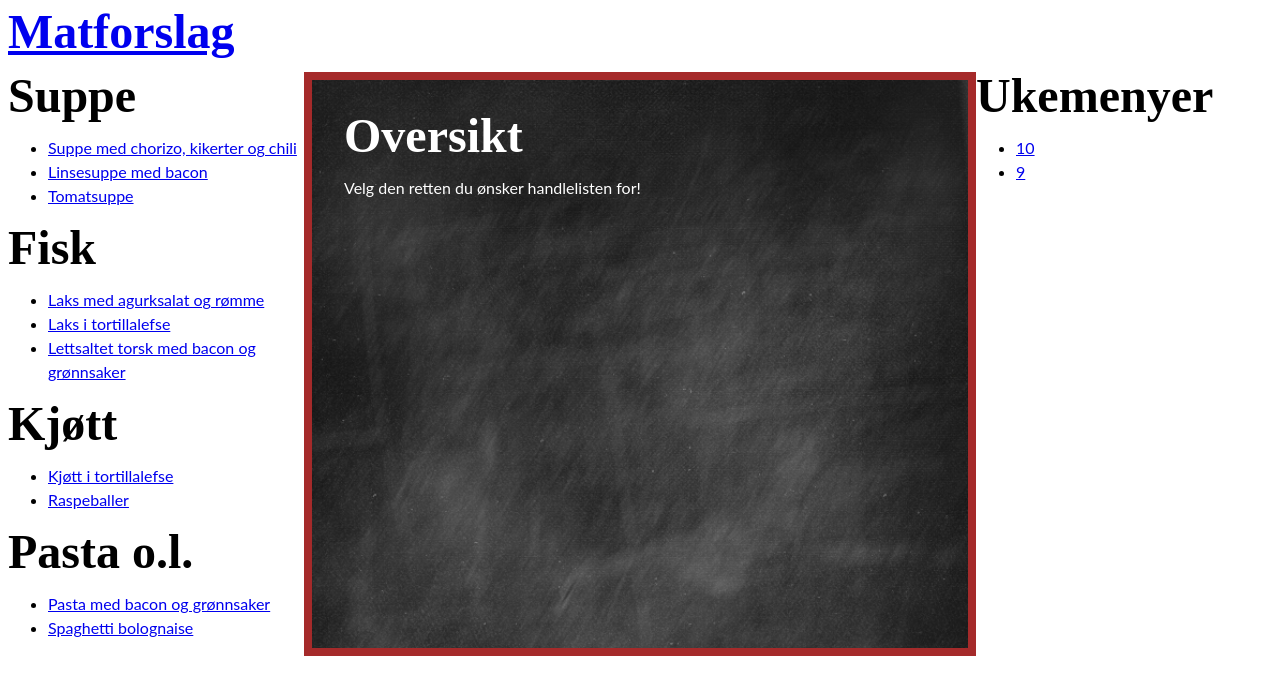
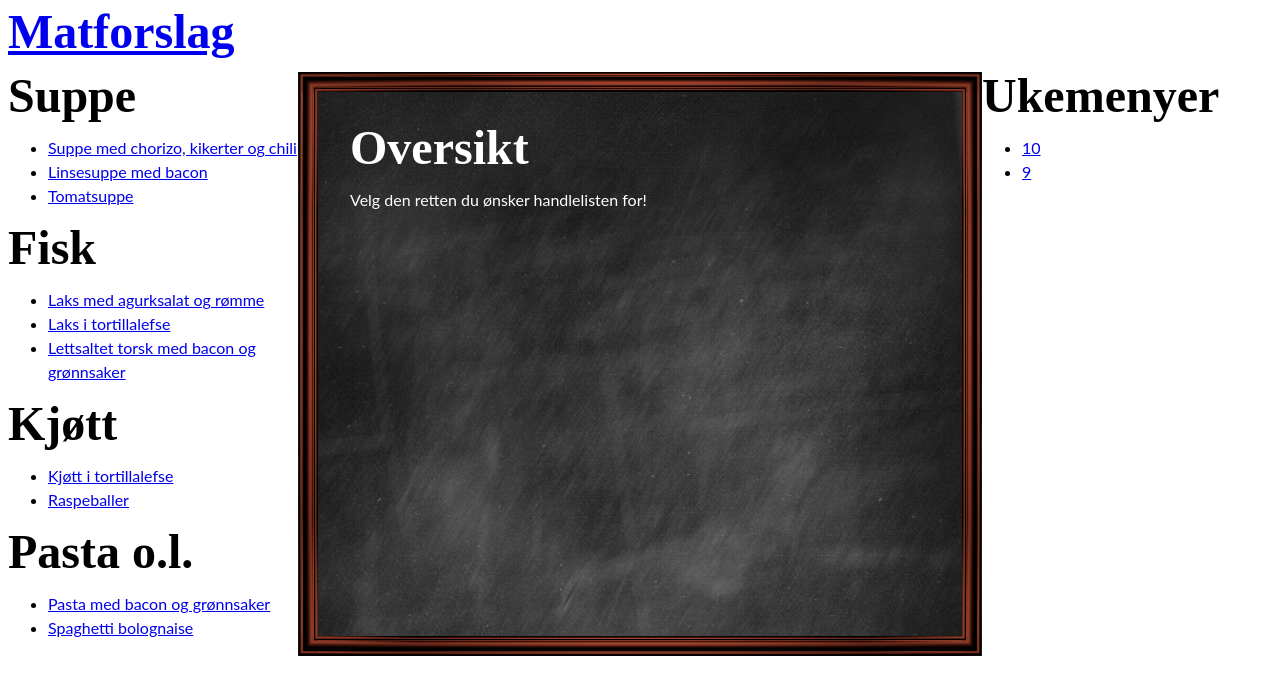
Before and after one commit to arejoh/matforslag, a Jekyll site: the page built from index.md, in a window 1280 px wide. Shown: the top 695 px of the page. Built offline with Jekyll 4.4.1, drawn with Linux system fonts in a browser that asks for light colours.

Commit message:
Added border-image

```diff
--- a/_sass/_article.scss
+++ b/_sass/_article.scss
@@ -1,7 +1,8 @@
 article {
   background: url(../img/chalkboard-black.jpg);
   background-size: cover;
-  border: brown solid 0.5em;
+  border: solid 20px;
+  border-image: url(../img/border.png) 60 stretch;
   color: #fff;
   padding: 2em;
 }
```
Also changed, not shown: img/border.png (added).
